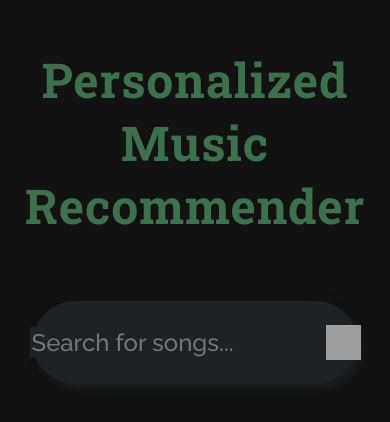
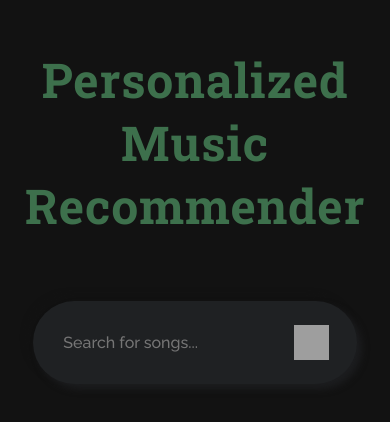
Before and after one commit to cs4800-BBA/PersonalizedMusic, a React (Create React App) app: page / in a window 390 px wide. Shown: the top 422 px of the page. Built offline with nearby package versions, Linux system fonts and the light colour scheme; no server answers; grey boxes are pictures that could not be loaded.

Commit message:
Mobile Fix 2

```diff
--- a/src/App.css
+++ b/src/App.css
@@ -74,7 +74,7 @@ h2 {
   font-size: 1.5rem;
   font-family: var(--font-raleway);
   font-weight: 500;
-  padding-right: 1rem;
+  padding-right:  rem;
 
   outline: none;
   color: #a1a1a1;
@@ -85,10 +85,11 @@ h2 {
   width: 35px;
   height: 35px;
   cursor: pointer;
+  margin: 0 0 ;
 }
 
 .search button {
-  padding: 20px 40px;
+  padding: 20px 0px;
   border-radius: 0.5rem;
   margin-left: 15px;
   color: #a1a1a1;
@@ -180,6 +181,12 @@ h2 {
   .search{
     width: 110%;
   }
+  .search input {
+    font-size: 1rem;
+  }
+  .song{
+    width: 300px;
+  }
 
   h1{
     text-align: center;
```
